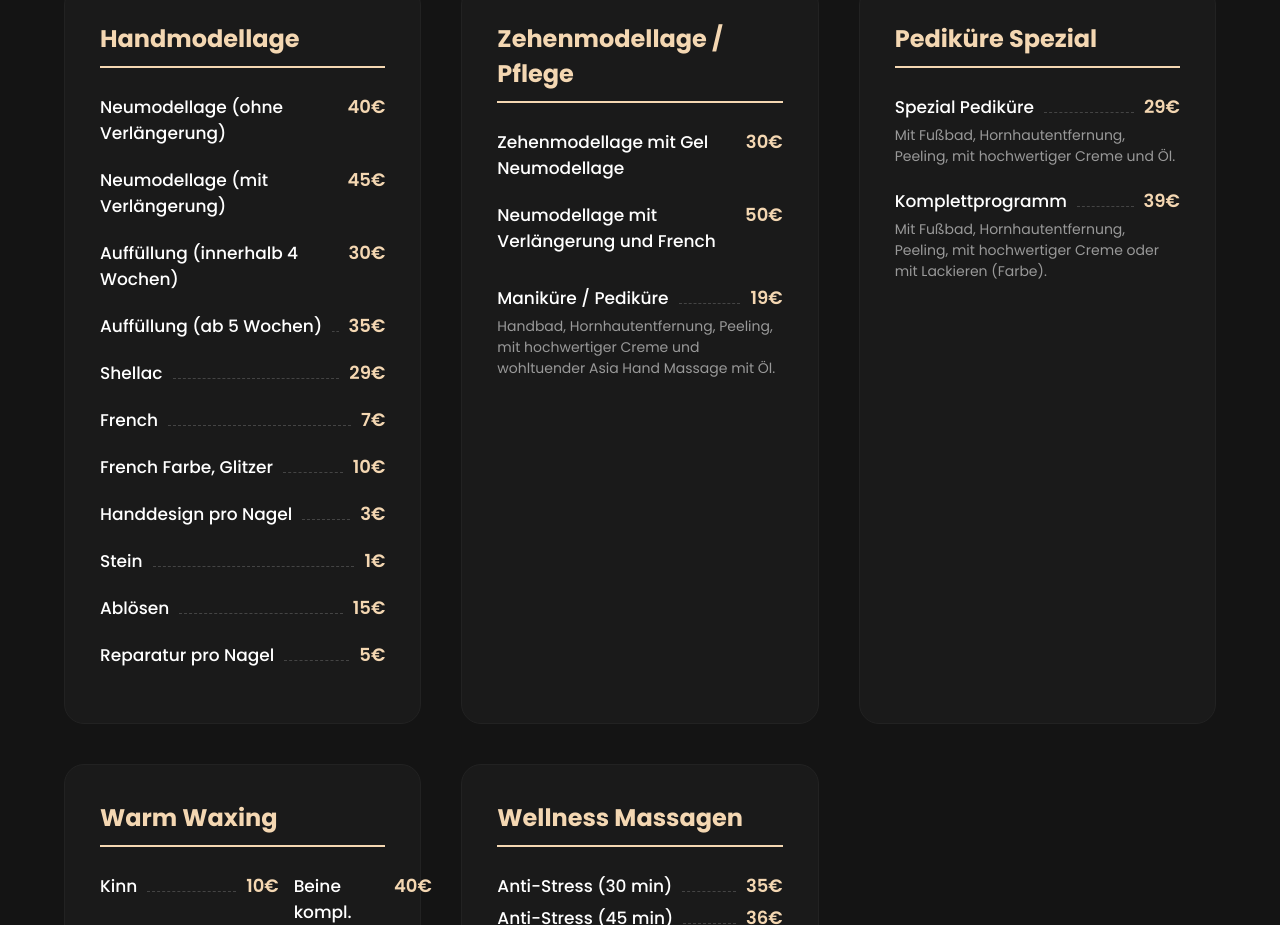
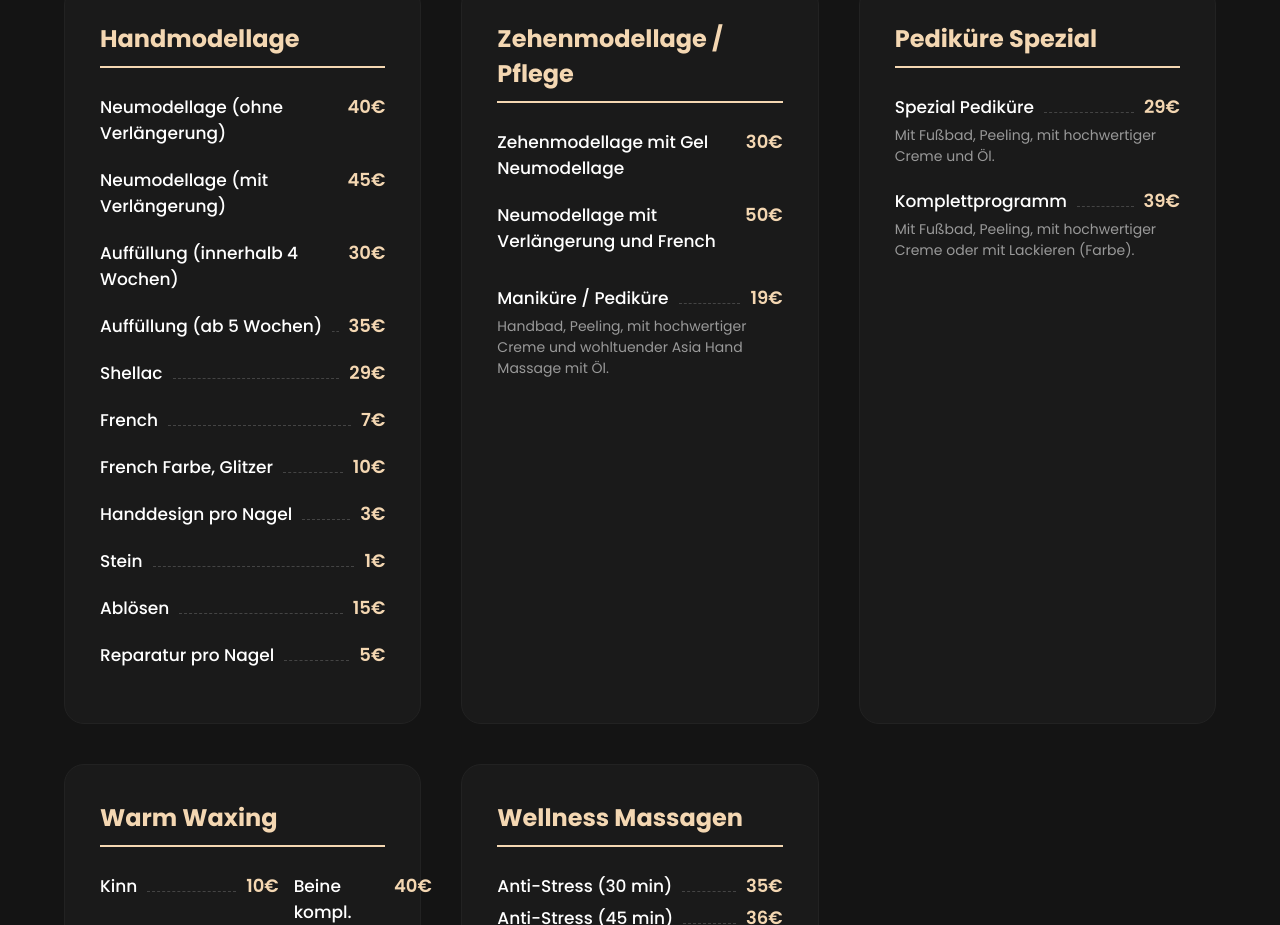
Before and after one commit to phuphamquang15-debug/bluenailsspa-1, a plain HTML site: page index.html in a window 1280 px wide. Shown: the part 1960-2885 px from the top of the page. Drawn offline with Linux system fonts and the light colour scheme.

Commit message:
Update index.html

```diff
--- a/index.html
+++ b/index.html
@@ -641,7 +641,7 @@
         </div>
         <div class="price-item" style="margin-top: 30px;">
           <div class="price-row"><span class="price-name">Maniküre / Pediküre</span><span class="price-dots"></span><span class="price-val">19€</span></div>
-          <div class="price-desc">Handbad, Hornhautentfernung, Peeling, mit hochwertiger Creme und wohltuender Asia Hand Massage mit Öl.</div>
+          <div class="price-desc">Handbad, Peeling, mit hochwertiger Creme und wohltuender Asia Hand Massage mit Öl.</div>
         </div>
       </div>
 
@@ -649,11 +649,11 @@
         <h3>Pediküre Spezial</h3>
         <div class="price-item">
           <div class="price-row"><span class="price-name">Spezial Pediküre</span><span class="price-dots"></span><span class="price-val">29€</span></div>
-          <div class="price-desc">Mit Fußbad, Hornhautentfernung, Peeling, mit hochwertiger Creme und Öl.</div>
+          <div class="price-desc">Mit Fußbad, Peeling, mit hochwertiger Creme und Öl.</div>
         </div>
         <div class="price-item">
           <div class="price-row"><span class="price-name">Komplettprogramm</span><span class="price-dots"></span><span class="price-val">39€</span></div>
-          <div class="price-desc">Mit Fußbad, Hornhautentfernung, Peeling, mit hochwertiger Creme oder mit Lackieren (Farbe).</div>
+          <div class="price-desc">Mit Fußbad, Peeling, mit hochwertiger Creme oder mit Lackieren (Farbe).</div>
         </div>
       </div>
 
```
